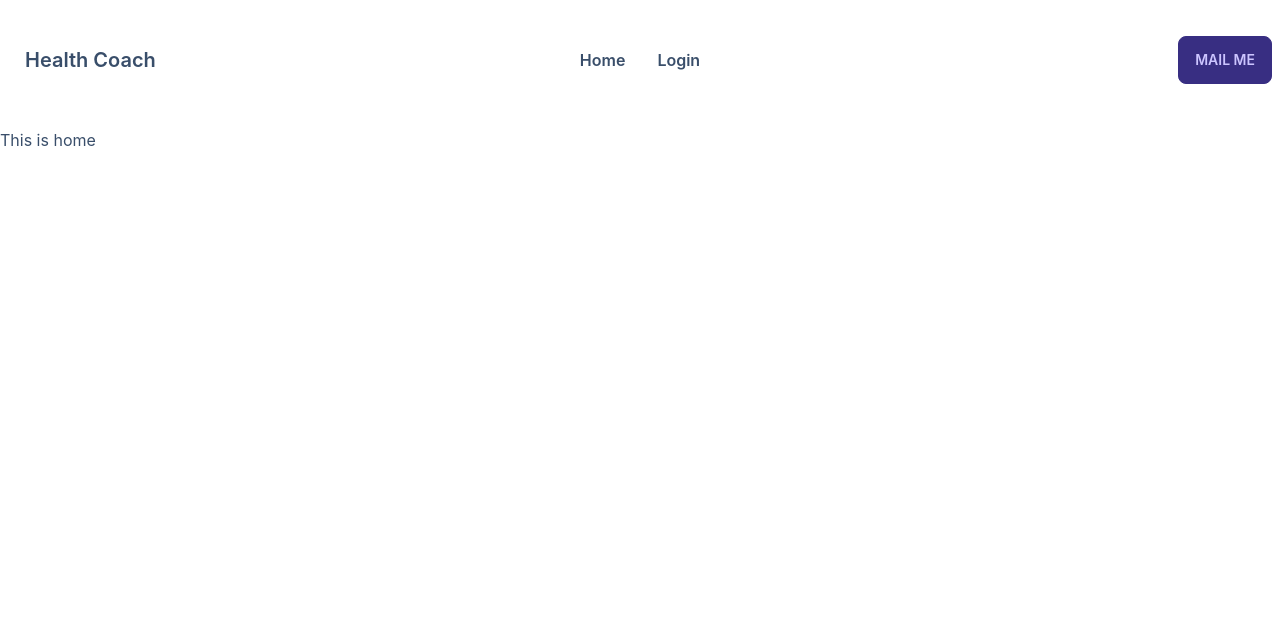
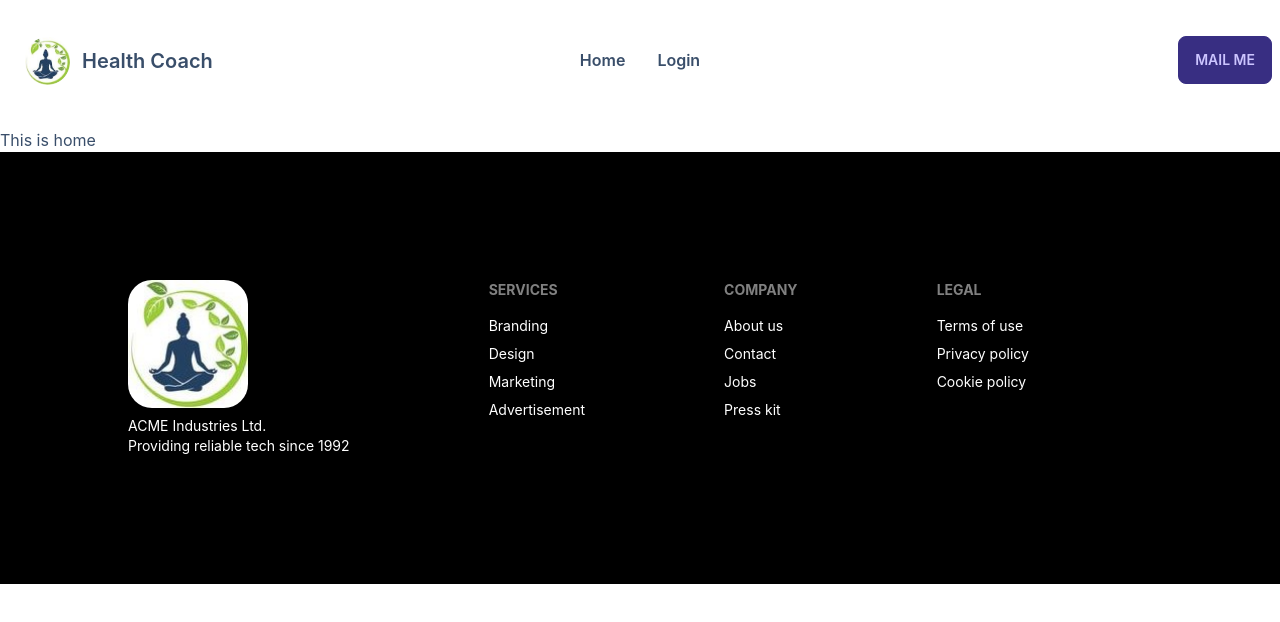
Before and after one commit to Miraz9907/fitness-health-coach-client, a React (Create React App) app: page / in a window 1280 px wide. Shown: the top 622 px of the page. Built offline with nearby package versions, Linux system fonts and the light colour scheme; no server answers.

Commit message:
added a footer

```diff
--- a/src/App.js
+++ b/src/App.js
@@ -5,7 +5,7 @@ import router from './Router/Routes/Router';
 
 function App() {
   return (
-    <div >
+    <div className='max-w-screen-xl mx-auto'>
      <RouterProvider router={router}>
 
      </RouterProvider>
--- a/src/Layout/Main.js
+++ b/src/Layout/Main.js
@@ -1,5 +1,6 @@
 import React from 'react';
 import { Outlet } from 'react-router-dom';
+import Footer from '../Pages/Shared/Footer/Footer';
 import Header from '../Pages/Shared/Header/Header';
 
 const Main = () => {
@@ -7,6 +8,7 @@ const Main = () => {
         <div>
             <Header></Header>
             <Outlet></Outlet>
+            <Footer></Footer>
         </div>
     );
 };
--- a/src/Pages/Shared/Footer/Footer.js
+++ b/src/Pages/Shared/Footer/Footer.js
@@ -1,10 +1,12 @@
 import React from 'react';
+import logo from '../../../assests/images/logo.jpg';
+
 
 const Footer = () => {
     return (
         <footer className="footer p-32 bg-black text-white">
   <div>
-    {/* <img src={logo} alt="" /> */}
+    <img src={logo} className="rounded-3xl h-32" alt="" />
     <p>ACME Industries Ltd.<br/>Providing reliable tech since 1992</p>
   </div>
   <div>
--- a/src/Pages/Shared/Header/Header.js
+++ b/src/Pages/Shared/Header/Header.js
@@ -1,6 +1,7 @@
 import React, { useContext } from 'react';
 import { Link } from 'react-router-dom';
 import { AuthContext } from '../../../contexts/AuthProvider/AuthProvider';
+import logo from '../../../assests/images/logo.jpg';
 
 const Header = () => {
     const {user,logOut} = useContext(AuthContext);
@@ -42,10 +43,10 @@ const Header = () => {
       </ul>
     </div>
     <Link to="/" className="btn btn-ghost normal-case text-xl">
-        {/* <img src={logo} alt="" /> */}
+        <img src={logo} className="h-12 mr-3 rounded-3xl" alt="" />
         <h1>Health Coach</h1>
     </Link>
-  </div>
+</div>
   <div className="navbar-center hidden lg:flex">
     <ul className="menu menu-horizontal p-0">
       {menuItems}
```
Also changed, not shown: public/services.json (added, +8 -0 lines), src/assests/images/logo.jpg (added).
